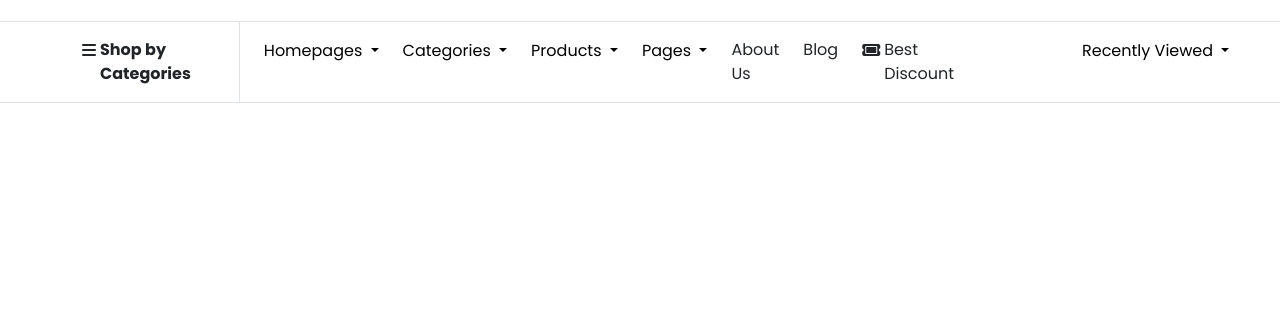
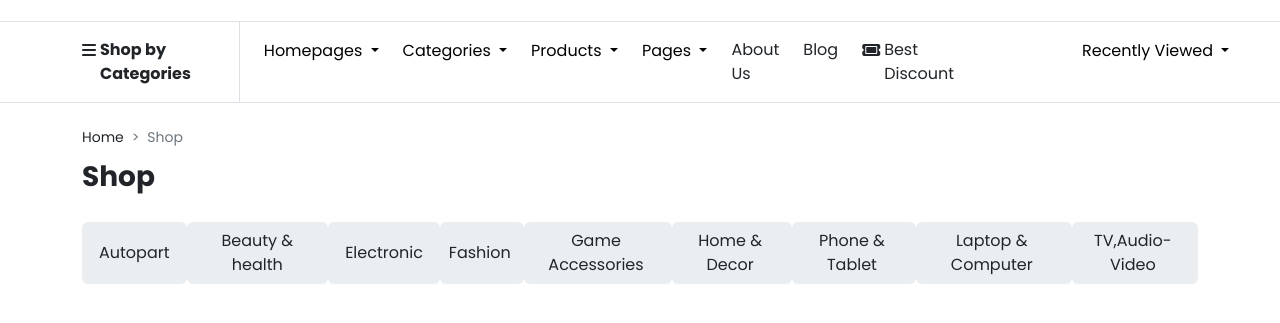
Before and after one commit to AyaSaber33/Final-Project-NTI-Frontend, a plain HTML site: page index.html in a window 1280 px wide. Shown: the part 79-402 px from the top of the page. Drawn offline with nearby package versions, Linux system fonts and the light colour scheme.

Commit message:
add second section

```diff
--- a/css/style.css
+++ b/css/style.css
@@ -31,7 +31,9 @@ ul{
 .gap-8{
     gap: 8rem !important;
 }
-
+.fs-14{
+    font-size: 14px !important;
+}
 /* custom style */
 .icon{
     top: 26px;
--- a/index.html
+++ b/index.html
@@ -136,6 +136,29 @@
         </div>
       </div>
     </section>
+    <section class="container d-flex flex-column gap-4">
+      <div class="d-flex flex-column gap-2 mt-4">
+        <div class="d-flex gap-2 fs-14">
+          <a href="">Home</a>
+          <span class="text-secondary">></span>
+          <span class="text-secondary">Shop</span>
+        </div>
+        <div class="fw-bold fs-3">
+          Shop
+        </div>
+      </div>
+      <div class="d-flex justify-content-between">
+        <button type="button" class="btn bg-grey-blue px-3">Autopart</button>
+        <button type="button" class="btn bg-grey-blue px-3">Beauty & health</button>
+        <button type="button" class="btn bg-grey-blue px-3">Electronic</button>
+        <button type="button" class="btn bg-grey-blue ps-2">Fashion</button>
+        <button type="button" class="btn bg-grey-blue ps-2">Game Accessories</button>
+        <button type="button" class="btn bg-grey-blue ps-2">Home & Decor</button>
+        <button type="button" class="btn bg-grey-blue ps-2">Phone & Tablet</button>
+        <button type="button" class="btn bg-grey-blue ps-2">Laptop & Computer</button>
+        <button type="button" class="btn bg-grey-blue ps-2">TV,Audio-Video</button>
+      </div>
+    </section>
     <script src="https://cdn.jsdelivr.net/npm/bootstrap@5.3.7/dist/js/bootstrap.bundle.min.js" integrity="sha384-ndDqU0Gzau9qJ1lfW4pNLlhNTkCfHzAVBReH9diLvGRem5+R9g2FzA8ZGN954O5Q" crossorigin="anonymous"></script>
   </body>
 </html>
```
